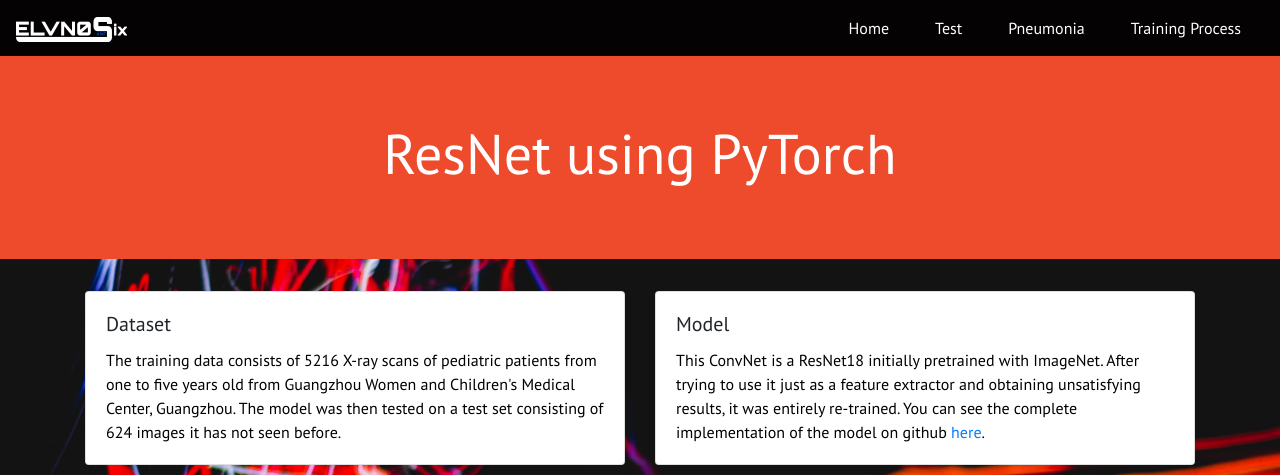
After one commit to Manjaka97/pneumonia.elvnosix, a Flask app: template templates/training.html in a window 1280 px wide. The commit adds this page. Shown: the top 475 px of the page. Run offline with Flask 2, Linux system fonts and the light colour scheme; the template is opened without the code that fills it, so the values that code supplies are empty; some libraries are stand-ins or nearby versions.

Commit message:
Created training.html

```diff
--- a/templates/test.html
+++ b/templates/test.html
@@ -47,7 +47,7 @@
     		<div class="container">
     			<div class="row justify-content-center">
     				<div class="col-6">
-    					<p class="card-text disclaimer">This application is not meant to replace radiology experts. Although it is highly accurate, errors can still occur. Regardless of what this application says, if a person exhibits some of the symptoms of pneumonia, he needs medical attention. The intended use of this application is to identify urgent cases, speed up the pneumonia identification process, and help in places where expertise is scarce.</p>
+    					<p class="card-text disclaimer">This application is not meant to replace radiology experts. Although it is highly accurate, errors can still occur. Regardless of what this application says, if a person exhibits some of the symptoms of pneumonia, he needs medical attention. The intended use of this application is to identify urgent cases, speed up the pneumonia identification process, and help in places where expertise is scarce. Right now, this application is specifically targeted towards infants (5 years old or less), but an adult version is coming soon.</p>
     				</div>
     			</div>
     		</div>
--- /dev/null
+++ b/templates/training.html
@@ -0,0 +1,120 @@
+<!DOCTYPE html>
+<html>
+<head>
+	<meta charset="utf-8">
+	<meta name="viewport" content="width=device-width, initial-scale=1, shrink-to-fit=no">
+
+	<link rel="stylesheet" type="text/css" href="{{ url_for('static', filename='css/style.css') }}">
+	<link href="https://fonts.googleapis.com/css?family=PT+Sans" rel="stylesheet">
+	<link rel="stylesheet" href="https://stackpath.bootstrapcdn.com/bootstrap/4.3.1/css/bootstrap.min.css" integrity="sha384-ggOyR0iXCbMQv3Xipma34MD+dH/1fQ784/j6cY/iJTQUOhcWr7x9JvoRxT2MZw1T" crossorigin="anonymous">
+	<link rel="stylesheet" href="https://use.fontawesome.com/releases/v5.7.2/css/all.css" integrity="sha384-fnmOCqbTlWIlj8LyTjo7mOUStjsKC4pOpQbqyi7RrhN7udi9RwhKkMHpvLbHG9Sr" crossorigin="anonymous">
+
+	<script src="https://code.jquery.com/jquery-3.3.1.slim.min.js" integrity="sha384-q8i/X+965DzO0rT7abK41JStQIAqVgRVzpbzo5smXKp4YfRvH+8abtTE1Pi6jizo" crossorigin="anonymous"></script>
+	<script src="https://cdnjs.cloudflare.com/ajax/libs/popper.js/1.14.7/umd/popper.min.js" integrity="sha384-UO2eT0CpHqdSJQ6hJty5KVphtPhzWj9WO1clHTMGa3JDZwrnQq4sF86dIHNDz0W1" crossorigin="anonymous"></script>
+	<script src="https://stackpath.bootstrapcdn.com/bootstrap/4.3.1/js/bootstrap.min.js" integrity="sha384-JjSmVgyd0p3pXB1rRibZUAYoIIy6OrQ6VrjIEaFf/nJGzIxFDsf4x0xIM+B07jRM" crossorigin="anonymous"></script>
+
+	<style type="text/css">
+		.jumbotron-fluid {
+			background-color: #EE4B2C;
+			color: white;
+		}
+
+		.pneumonia {
+			background-image: url("/static/images/training-bg.jpg");
+			background-size: cover;
+		}
+	</style>
+
+</head>
+
+<body class="pneumonia">
+	<nav class="navbar navbar-expand-md sticky-top">
+		<a class="navbar-brand" href="/"><img src="/static/images/logo.png"></a>
+  		<button class="navbar-toggler btn" type="button" data-toggle="collapse" data-target="#navbarSupportedContent" aria-controls="navbarSupportedContent" aria-expanded="false" aria-label="Toggle navigation">
+    		<span><i class="fas fa-bars"></i></span>
+  		</button>
+  		<div class="collapse navbar-collapse" id="navbarSupportedContent">
+  			<ul class="navbar-nav ml-auto ">
+  				<li class="nav-item">
+  					<a href="/" class="nav-link">Home</a>
+  				</li>
+  				<li class="nav-item">
+  					<a href="/test" class="nav-link">Test</a>
+  				</li>
+  				<li class="nav-item">
+  					<a href="/pneumonia" class="nav-link">Pneumonia</a>
+  				</li>
+  				<li class="nav-item">
+  					<a href="#" class="nav-link">Training Process</a>
+  				</li>
+  			</ul>
+  		</div>
+	</nav>
+	<div class="jumbotron jumbotron-fluid">
+		<div class="container justify-content-center">
+    		<h1 class="display-4 text-center">ResNet using PyTorch
+    	</div>
+	</div>
+	<div class="container">
+		<div class="row">
+			<div class="col-sm-6">
+				<div class="card">
+	  				<div class="card-body">
+			    		<h5 class="card-title">Dataset</h5>
+			    		<p class="card-text">The training data consists of 5216 X-ray scans of pediatric patients from one to five years old from Guangzhou Women and Children's Medical Center, Guangzhou. The model was then tested on a test set consisting of 624 images it has not seen before.</p>
+	 				</div>
+				</div>
+			</div>
+
+			<div class="col-sm-6">
+				<div class="card">
+	  				<div class="card-body">
+			    		<h5 class="card-title">Model</h5>
+			    		<p class="card-text">This ConvNet is a ResNet18 initially pretrained with ImageNet. After trying to use it just as a feature extractor and obtaining unsatisfying results, it was entirely re-trained. You can see the complete implementation of the model on github <a href="https://github.com/Manjaka97/Pneumonia-Detector/blob/master/Pneumonia_Detection_Resnet18_2.ipynb">here</a>.</p>
+	 				</div>
+				</div>
+			</div>
+		</div>
+
+		<div class="row" style="margin-top: 3%;">
+			<div class="col-sm-6">
+				<div class="card" style="height: 26em;">
+	  				<div class="card-body">
+			    		<h5 class="card-title">Results</h5>
+			    		<h6 class="card-text">Note that for an imbalanced dataset in the medical field, Recall and F1 score are more significant.</h6>
+			    		<table class="table table-hover" style="margin-top: 5%">
+							  <tbody>
+							    <tr>
+							      <th scope="row">Accuracy</th>
+							      <td>90.2%</td>
+							    </tr>
+							    <tr>
+							      <th scope="row">Precision</th>
+							      <td>87.8%</td>
+							    </tr>
+							    <tr>
+							      <th scope="row">Recall</th>
+							      <td>97.9%</td>
+							    </tr>
+							    <tr>
+							      <th scope="row">F1 Score</th>
+							      <td>92.6%</td>
+							    </tr>
+							  </tbody>
+							</table>
+	 				</div>
+				</div>
+			</div>
+
+			<div class="col-sm-6">
+				<div class="card" style="height: 26em;">
+	  				<div class="card-body">
+			    		<h5 class="card-title">Confusion Matrix</h5>
+			    		<img src="cm.png">
+	 				</div>
+				</div>
+			</div>
+		</div>
+	</div>
+</body>
+</html>
```
Also changed, not shown: static/images/cm.png (added), static/images/python.jpg (added), static/images/training-bg.jpg (added).
